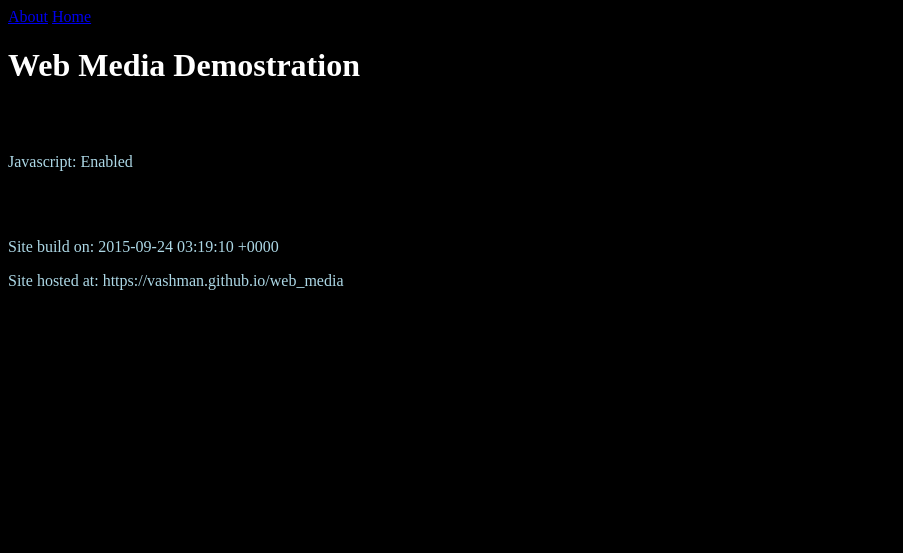
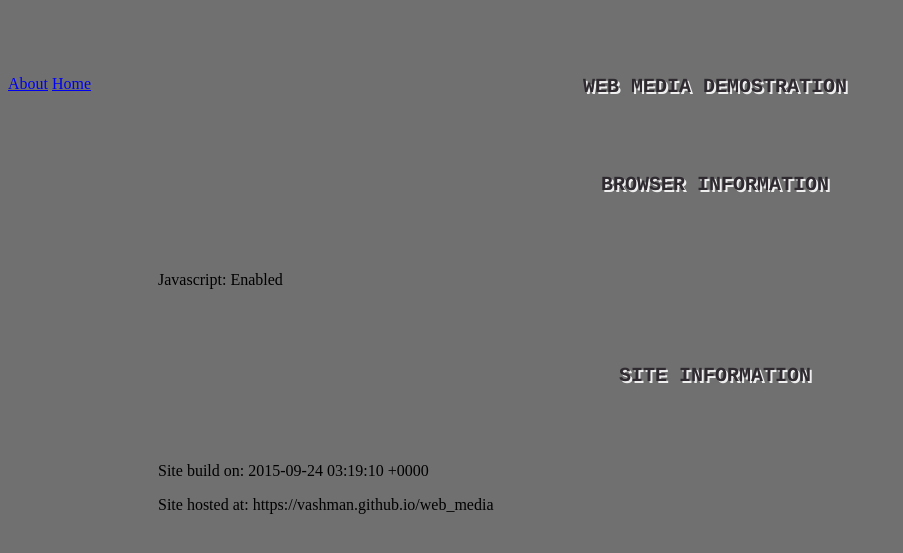
Before and after one commit to vashman/web_meda, a Jekyll site: the page built from index.html, in a window 1280 px wide. Shown: the top 553 px of the page, without its empty margins (0-903 px from the left). Built offline with Jekyll 4.4.1, drawn with Linux system fonts in a browser that asks for light colours.

Commit message:
changed default theme.

```diff
--- a/_config.yml
+++ b/_config.yml
@@ -23,5 +23,5 @@ baseurl: /web_media
 #baseurl: .
 
 # site variables
-default_layout: css/layout/default.css
-default_theme: css/theme/default.css
+default_layout: css/layout/vintage.css
+default_theme: css/theme/vintage.css
--- a/_includes/css.html
+++ b/_includes/css.html
@@ -1,9 +1,9 @@
-<noscript>
+<!--<noscript>-->
 <link rel="stylesheet" type="text/css" href="{{ site.baseurl }}/{{ site.default_layout }}">
 <link rel="stylesheet" type="text/css" href="{{ site.baseurl }}/{{ site.default_theme }}">
-</noscript>
+<!--</noscript>-->
 <!-- Inline javascript to keep the page from flashing. -->
-<script type="text/javascript">
+<!--<script type="text/javascript">
 var theme = get_cookie("theme");
 var layout = get_cookie("layout");
 
@@ -17,4 +17,4 @@ var layout = get_cookie("layout");
   } else {
   document.write('<link rel="stylesheet" type="text/css" href="{{ site.baseurl }}/{{ site.default_layout }}">');
   }
-</script>
+</script>-->
```
